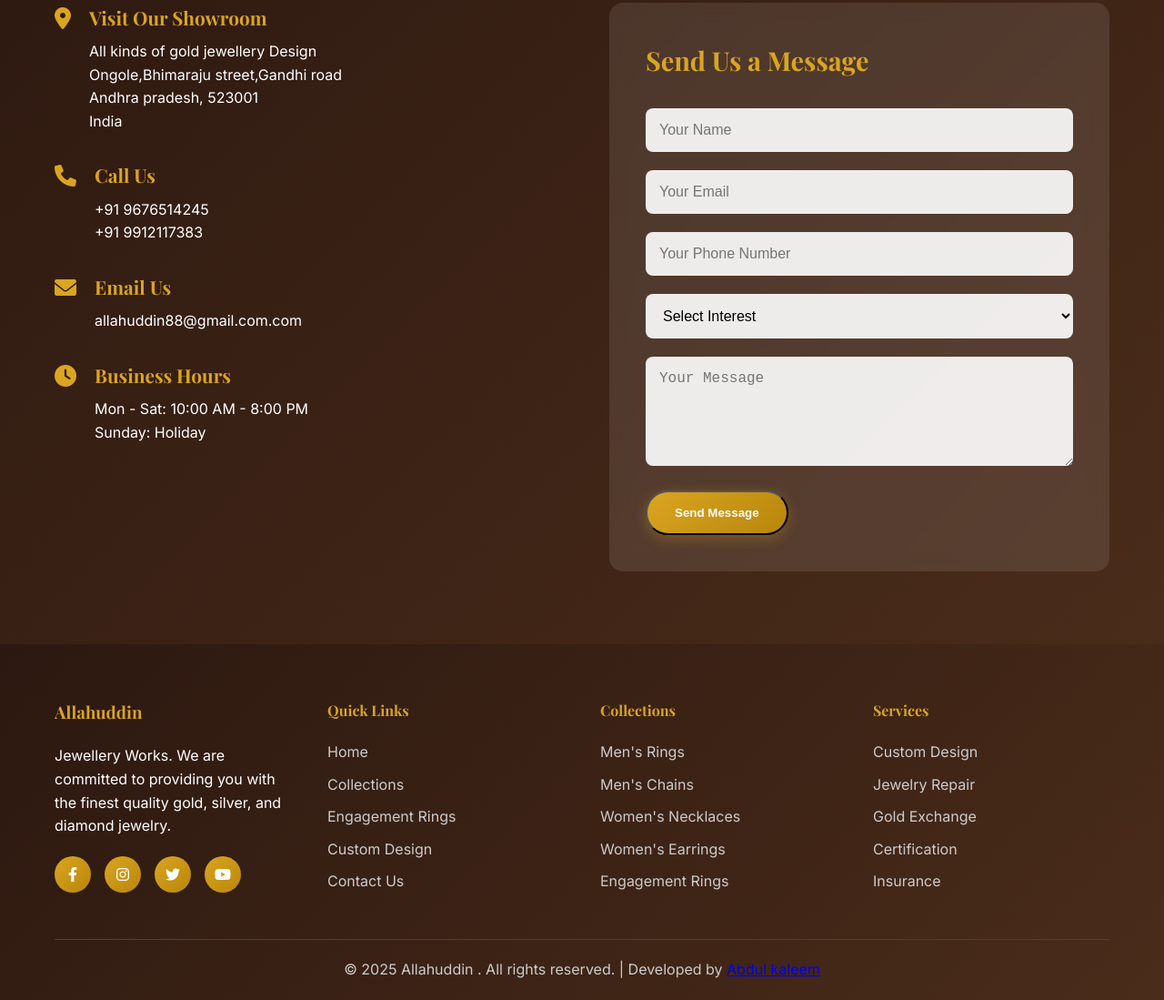
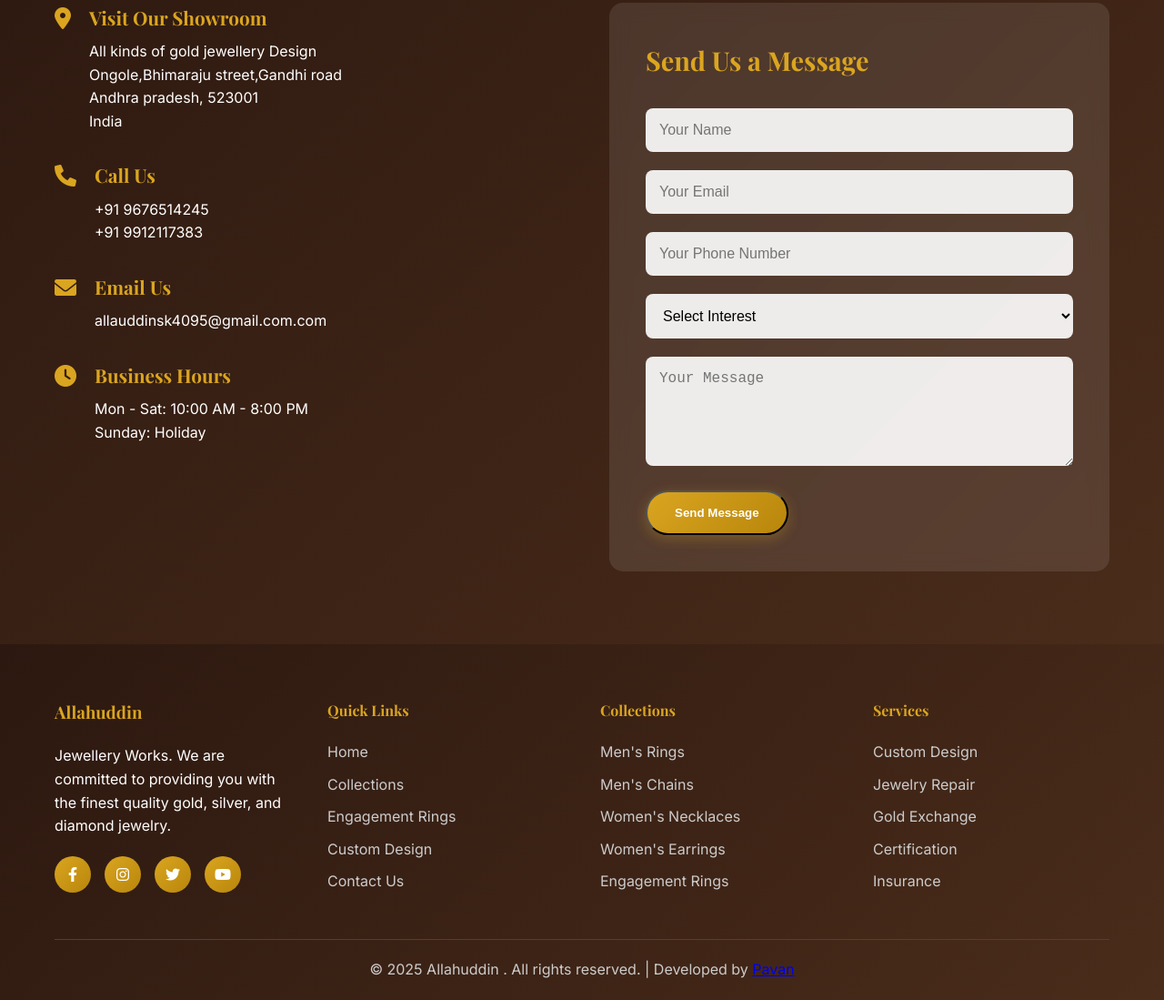
Before and after one commit to Abdul1473/gold, a website: page index.html in a window 1280 px wide. Shown: the part 4683-5782 px from the top of the page at 91% size. Drawn offline with nearby package versions, Linux system fonts and the light colour scheme.

Commit message:
Update index.html

```diff
--- a/index.html
+++ b/index.html
@@ -265,7 +265,7 @@
                         <i class="fas fa-envelope"></i>
                         <div>
                             <h4>Email Us</h4>
-                            <p>allahuddin88@gmail.com.com</p>
+                            <p>allauddinsk4095@gmail.com.com</p>
                         </div>
                     </div>
                     <div class="contact-item">
@@ -344,7 +344,7 @@
                 </div>
             </div>
             <div class="footer-bottom">
-                <p>&copy; 2025 Allahuddin . All rights reserved. | Developed by <a href="https://wa.me/917995580360?text=Hi%20%20I%20want%20a%20website">Abdul kaleem</a></p>
+                <p>&copy; 2025 Allahuddin . All rights reserved. | Developed by <a href="https://wa.me/917995580360?text=Hi%20%20I%20want%20a%20website">Pavan</a></p>
             </div>
         </div>
     </footer>
```
